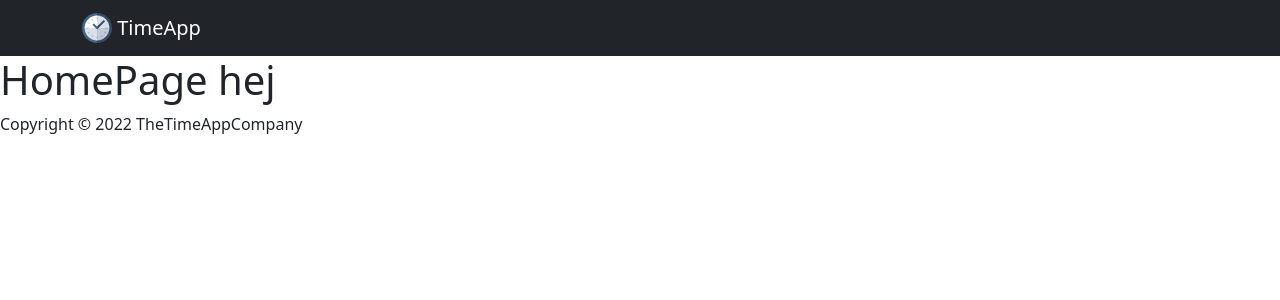
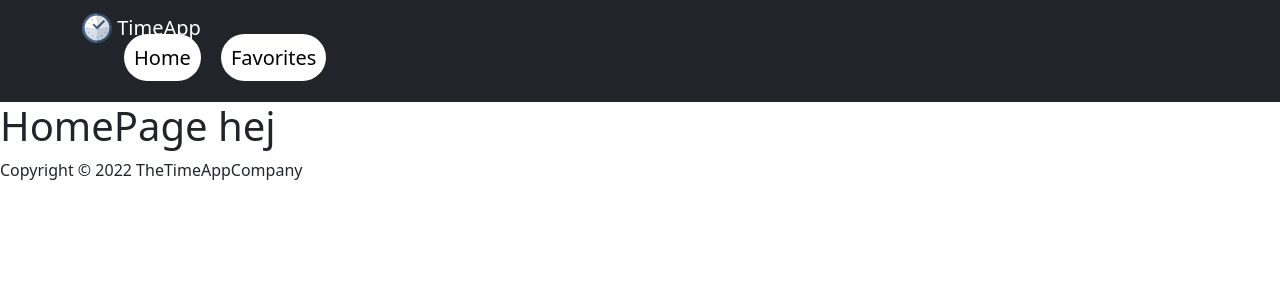
Before and after one commit to argjend551/TimeApp, a React (Vite) app: page / in a window 1280 px wide. Shown: the top 300 px of the page. Built offline with nearby package versions, Linux system fonts and the light colour scheme.

Commit message:
Added links in the navbar

```diff
--- a/index.html
+++ b/index.html
@@ -4,10 +4,11 @@
     <meta charset="UTF-8" />
     <link rel="icon" type="image/svg+xml" href="/src/favicon.svg" />
     <meta name="viewport" content="width=device-width, initial-scale=1.0" />
-    <title>Vite App</title>
+    <link rel="stylesheet" href="style.css">
+    <title>TimeApp</title>
   </head>
   <body>
     <div id="root"></div>
-    <script type="module" src="/src/main.jsx"></script>
+    <script type="module" src="/src/components/main.jsx"></script>
   </body>
 </html>
--- a/public/style.css
+++ b/public/style.css
@@ -0,0 +1,30 @@
+ul{
+     list-style-type:none;
+     margin: 0;
+     padding: 0;
+
+}
+
+li{
+      display: inline;
+     margin: 10px;
+     font-size: 20px;
+    background-color: #fff;
+  border-radius: 30px;
+     padding: 10px;
+}
+
+li a {
+     text-decoration: none;
+     color: rgb(0, 0, 0);
+
+}
+
+li a:hover{
+  color: black;
+}
+
+li:hover{
+          background-color: rgb(128, 128, 128);
+          border-radius: 10px;
+}
--- a/src/Header.jsx
+++ /dev/null
@@ -1,27 +0,0 @@
-// More info https://react-bootstrap.netlify.app/components/navbar/#navbars /Tim
-
-import Navbar from 'react-bootstrap/Navbar'
-import Button from 'react-bootstrap/Button';
-import { Container } from 'react-bootstrap'
-import { Nav } from 'react-bootstrap'
-import 'bootstrap/dist/css/bootstrap.min.css';
-
-export default function Header() {
-
-  return <>
-    <Navbar bg="dark" variant="dark">
-      <Container>
-        <Navbar.Brand href="#home">
-          <img
-            alt=""
-            src="/timezone.svg"
-            width="30"
-            height="30"
-            className="d-inline-block align-top"
-          />{' '}
-          TimeApp
-        </Navbar.Brand>
-      </Container>
-    </Navbar>
-  </>
-}
--- a/src/App.jsx
+++ b/src/components/App.jsx
@@ -1,8 +1,8 @@
 import React from "react";
 import { BrowserRouter, Routes, Route } from "react-router-dom";
-import Home from "./pages/Home";
+import Home from "../pages/Home";
 import Header from "./Header";
-import Favorites from "./pages/Favorites";
+import Favorites from "../pages/Favorites";
 import Footer from "./Footer";
 
 function App() {
--- /dev/null
+++ b/src/components/Header.jsx
@@ -0,0 +1,37 @@
+// More info https://react-bootstrap.netlify.app/components/navbar/#navbars /Tim
+
+import Navbar from 'react-bootstrap/Navbar'
+import Button from 'react-bootstrap/Button';
+import { Container } from 'react-bootstrap'
+import { Nav } from 'react-bootstrap'
+import 'bootstrap/dist/css/bootstrap.min.css';
+import { Link } from "react-router-dom";
+export default function Header() {
+
+  return (
+    <>
+      <Navbar bg="dark" variant="dark" sticky="top">
+        <Container>
+          <Navbar.Brand href="/">
+            <img
+              alt=""
+              src="/timezone.svg"
+              width="30"
+              height="30"
+              className="d-inline-block align-top"
+            />{" "}
+            TimeApp
+            <ul>
+              <li>
+                <Link to="/">Home</Link>
+              </li>
+              <li>
+                <Link to="/favorites">Favorites</Link>
+              </li>
+            </ul>
+          </Navbar.Brand>
+        </Container>
+      </Navbar>
+    </>
+  );
+}
```
Also changed, not shown: src/components/Footer.jsx (renamed from src/Footer.jsx), src/components/main.jsx (renamed from src/main.jsx).
